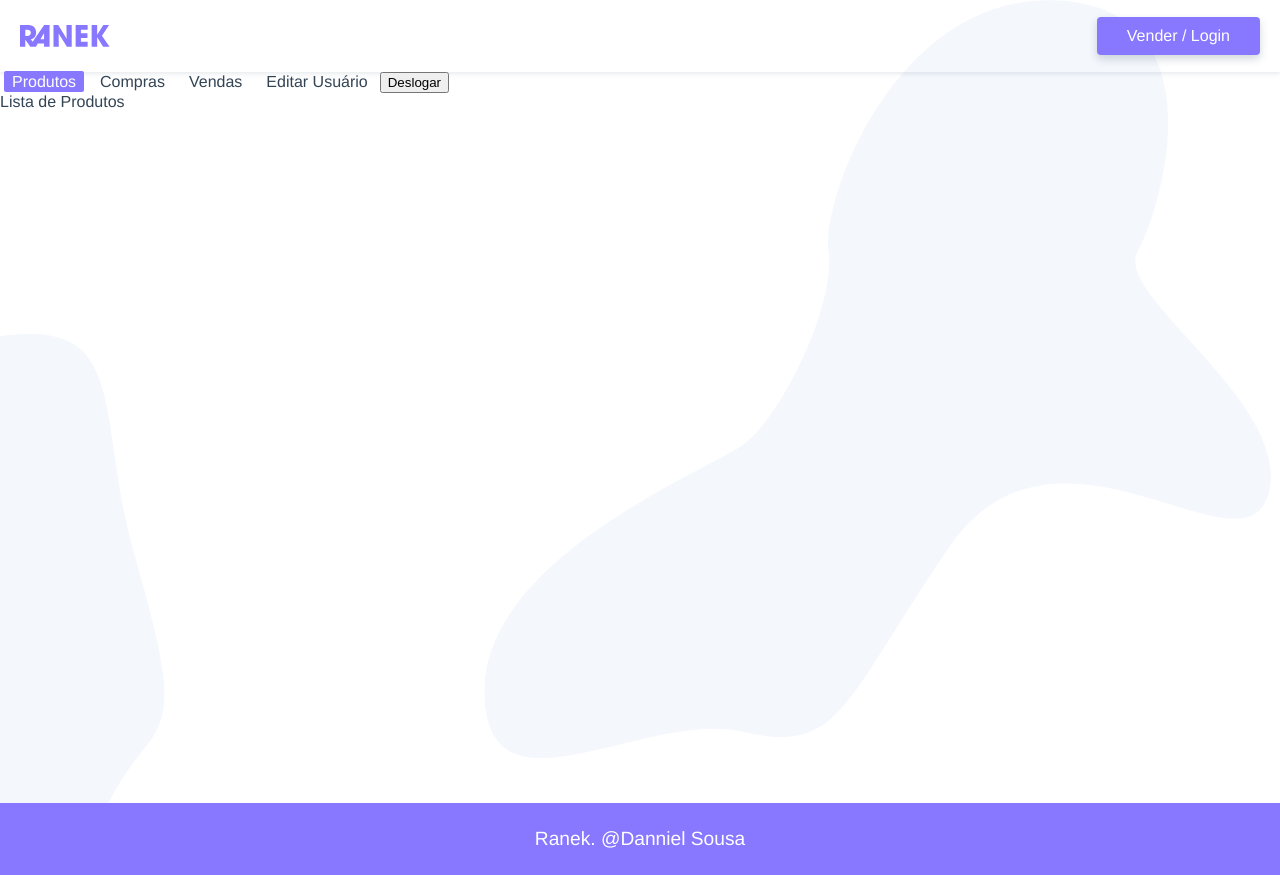
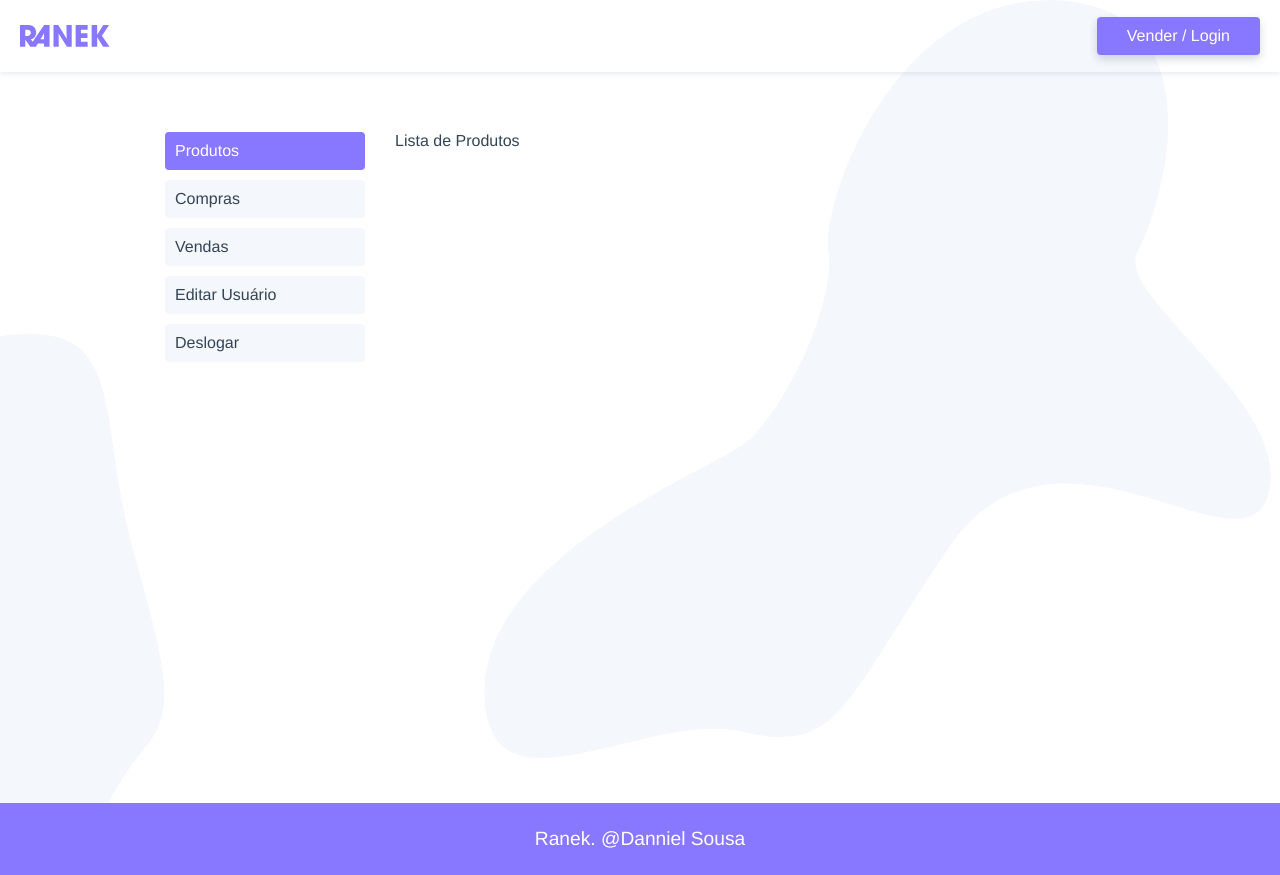
Before and after one commit to dannielfs/ranek, a Vue app: page /usuario in a window 1280 px wide. Built offline with nearby package versions, Linux system fonts and the light colour scheme.

Commit message:
Criaçao do componente de usuario

```diff
--- a/src/components/ProdutosPaginar.vue
+++ b/src/components/ProdutosPaginar.vue
@@ -53,7 +53,7 @@
 
 </script>
 
-<style>
+<style scoped>
   ul {
     grid-column: 1 / -1;
   }
--- a/src/views/usuario/Usuario.vue
+++ b/src/views/usuario/Usuario.vue
@@ -3,16 +3,18 @@
     <nav class="sidenav">
       <ul>
         <li>
-          <router-link :to="{name: 'usuario'}">Produtos</router-link>
+          <router-link :to="{ name: 'usuario' }">Produtos</router-link>
         </li>
         <li>
-          <router-link :to="{name: 'compras'}">Compras</router-link>
+          <router-link :to="{ name: 'compras' }">Compras</router-link>
         </li>
         <li>
-          <router-link :to="{name: 'vendas'}">Vendas</router-link>
+          <router-link :to="{ name: 'vendas' }">Vendas</router-link>
         </li>
         <li>
-          <router-link :to="{name: 'usuario-editar'}">Editar Usuário</router-link>
+          <router-link :to="{ name: 'usuario-editar' }"
+            >Editar Usuário</router-link
+          >
         </li>
         <li>
           <button @click.prevent="deslogar">Deslogar</button>
@@ -32,10 +34,50 @@
     deslogar() {
       this.$store.dispatch("deslogarUsuario");
       this.$router.push("/login");
-    }
-  }
+    },
+  },
 };
 </script>
 
-<style>
+<style scoped>
+.usuario {
+  display: grid;
+  grid-template-columns: minmax(140px, 200px) 1fr;
+  max-width: 990px;
+  margin: 40px auto;
+  grid-gap: 30px;
+  padding: 20px;
+}
+
+@media screen and (max-width: 500px) {
+  .usuario {
+    grid-template-columns: 1fr;
+    margin: 0;
+  }
+}
+
+.sidenav a, .sidenav button {
+  padding: 10px;
+  display: block;
+  background: #f4f7fc;
+  margin-bottom: 10px;
+  border-radius: 4px;
+}
+
+.sidenav a.router-link-exact-active,
+.sidenav a:hover,
+.sidenav button:hover {
+  background: #87f;
+  color: #fff;
+}
+
+.sidenav button {
+  border: none;
+  width: 100%;
+  font-size: 1rem;
+  text-align: left;
+  font-family: "Avenir", Helvetica, Arial, sans-serif;
+  cursor: pointer;
+  color: #345;
+}
 </style>
```
